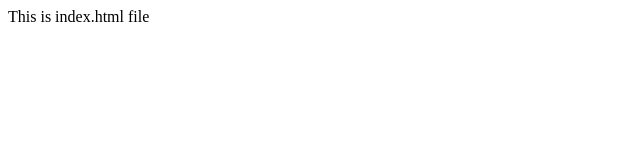
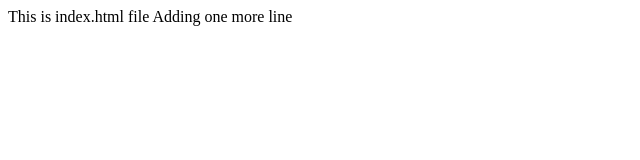
Before and after one commit to sharanunaregal/newGitTest, a plain HTML site: page index.html in a window 1280 px wide. Shown: the whole page, without its empty margins (0-640 px from the left). Drawn offline with Linux system fonts and the light colour scheme.

Commit message:
Edit from Sharan

```diff
--- a/index.html
+++ b/index.html
@@ -1,5 +1,6 @@
 <html>
  <body>
     <head>This is index.html file </head>
+    <h>Adding one more line </h>
  </body>
 </html>
```
